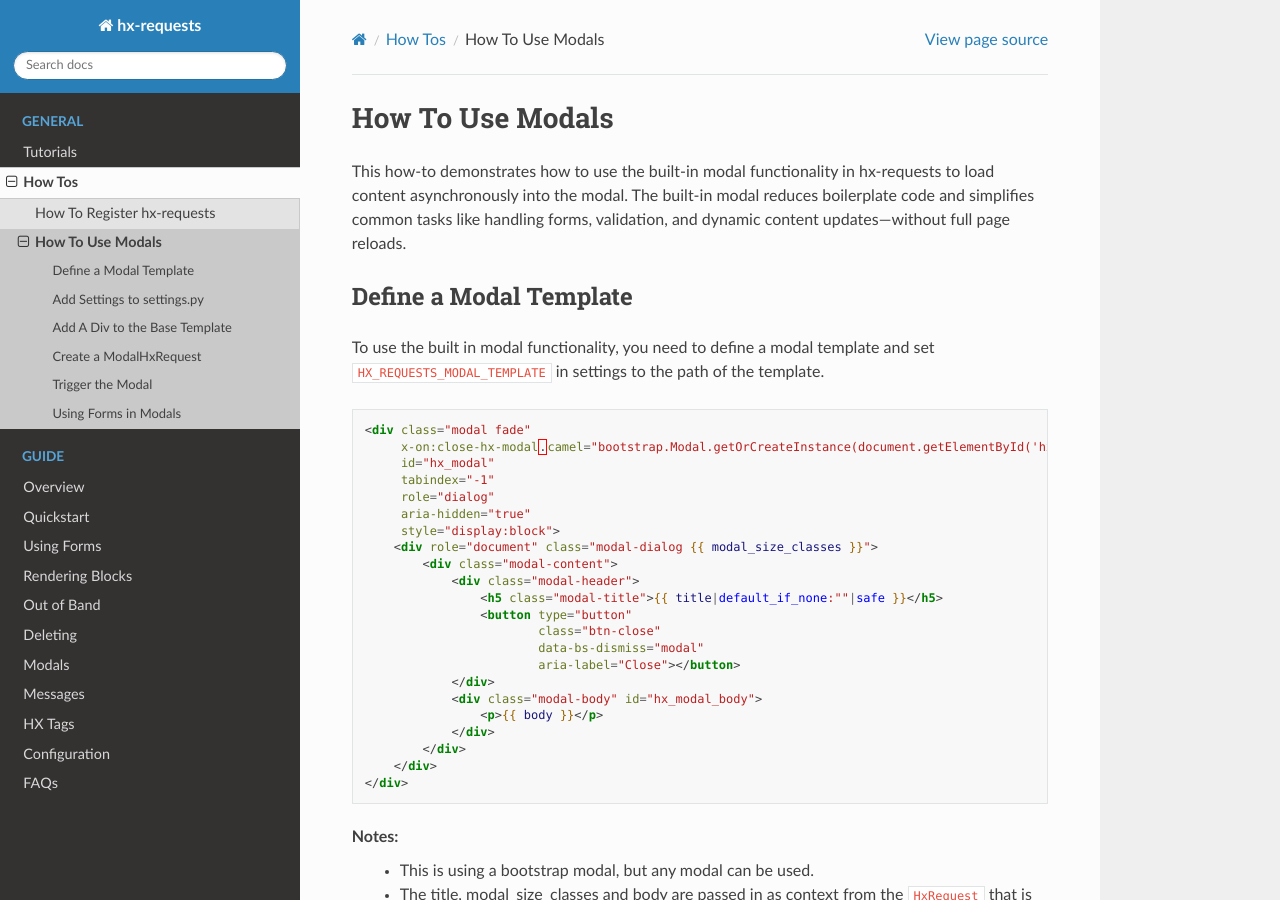
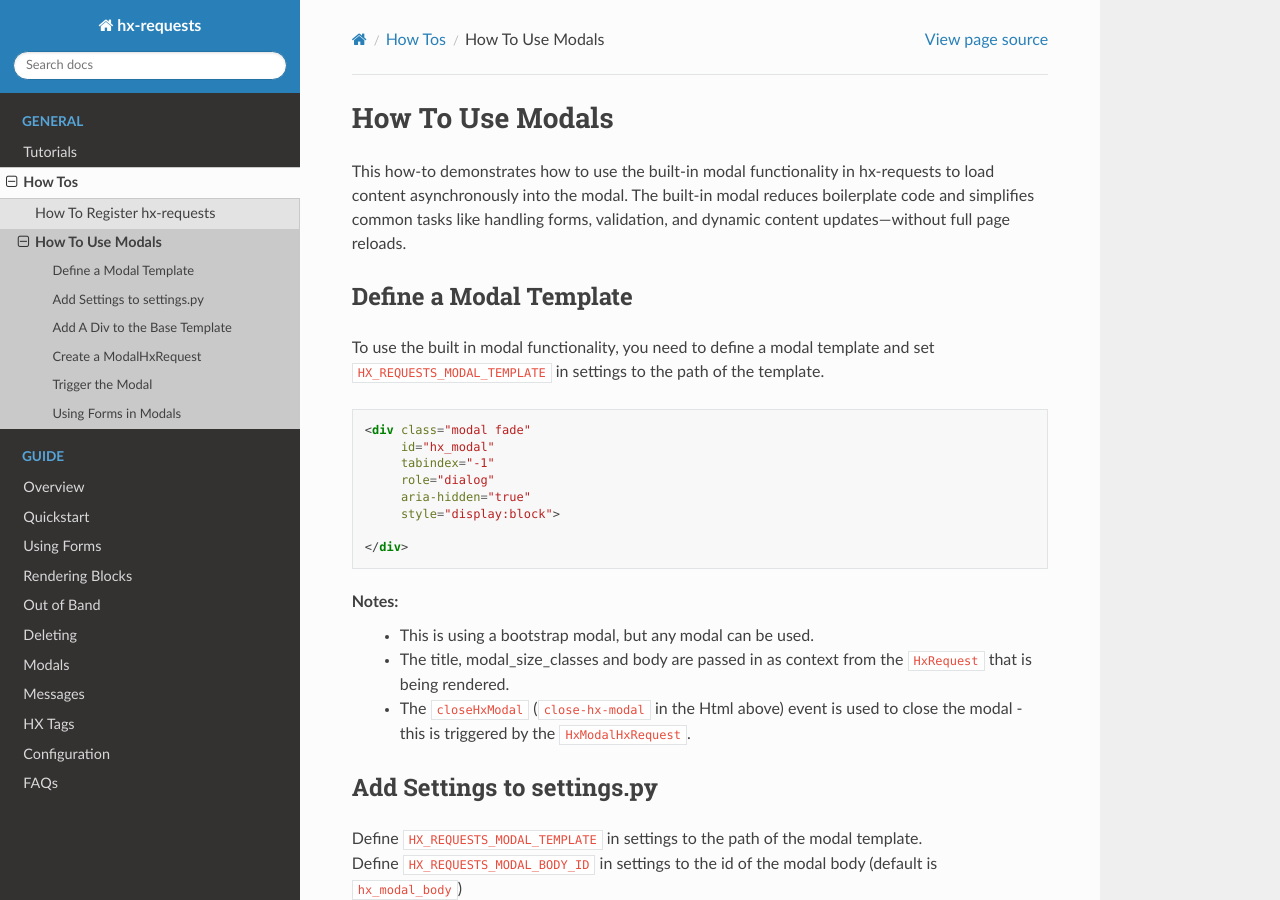
Before and after one commit to yaakovLowenstein/hx-requests, a Sphinx documentation site: the page built from docs/how_tos/use_modals.rst, in a window 1280 px wide and 900 px high. Built offline with Sphinx 7.4.7 and the Read the Docs theme 3.1.0, drawn with Linux system fonts in a browser that asks for light colours; pages that are not in the unit, such as notebooks, are missing from menus.

Commit message:
docs: Updates

```diff
--- a/docs/how_tos/use_modals.rst
+++ b/docs/how_tos/use_modals.rst
@@ -16,26 +16,12 @@ To use the built in modal functionality, you need to define a modal template and
 .. code-block:: html+django
 
     <div class="modal fade"
-         x-on:close-hx-modal.camel="bootstrap.Modal.getOrCreateInstance(document.getElementById('hx_modal')).hide()"
          id="hx_modal"
          tabindex="-1"
          role="dialog"
          aria-hidden="true"
          style="display:block">
-        <div role="document" class="modal-dialog {{ modal_size_classes }}">
-            <div class="modal-content">
-                <div class="modal-header">
-                    <h5 class="modal-title">{{ title|default_if_none:""|safe }}</h5>
-                    <button type="button"
-                            class="btn-close"
-                            data-bs-dismiss="modal"
-                            aria-label="Close"></button>
-                </div>
-                <div class="modal-body" id="hx_modal_body">
-                    <p>{{ body }}</p>
-                </div>
-            </div>
-        </div>
+
     </div>
 
 
```
